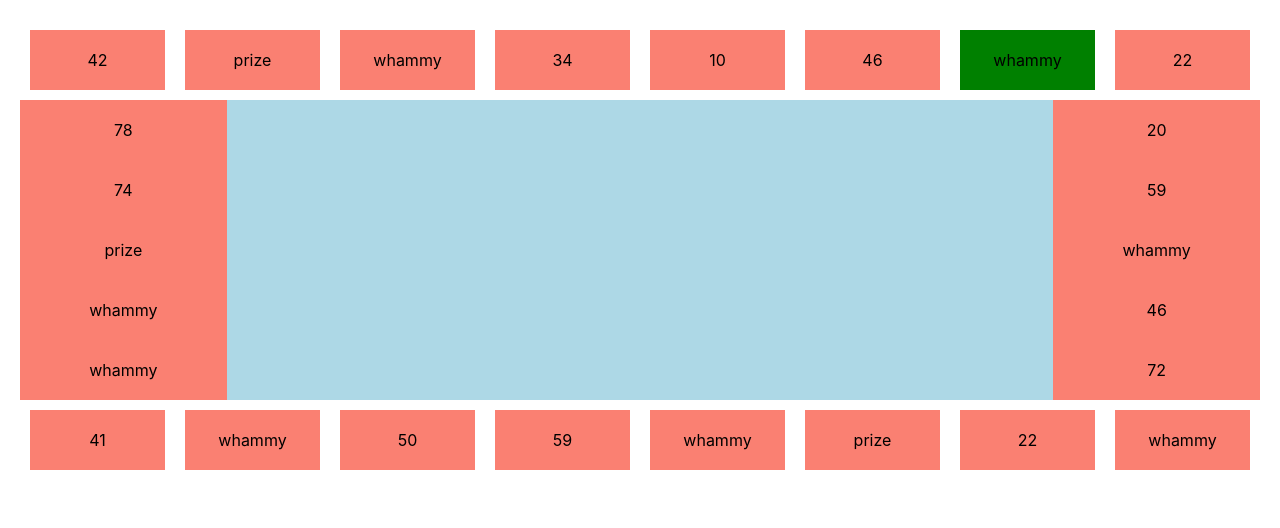
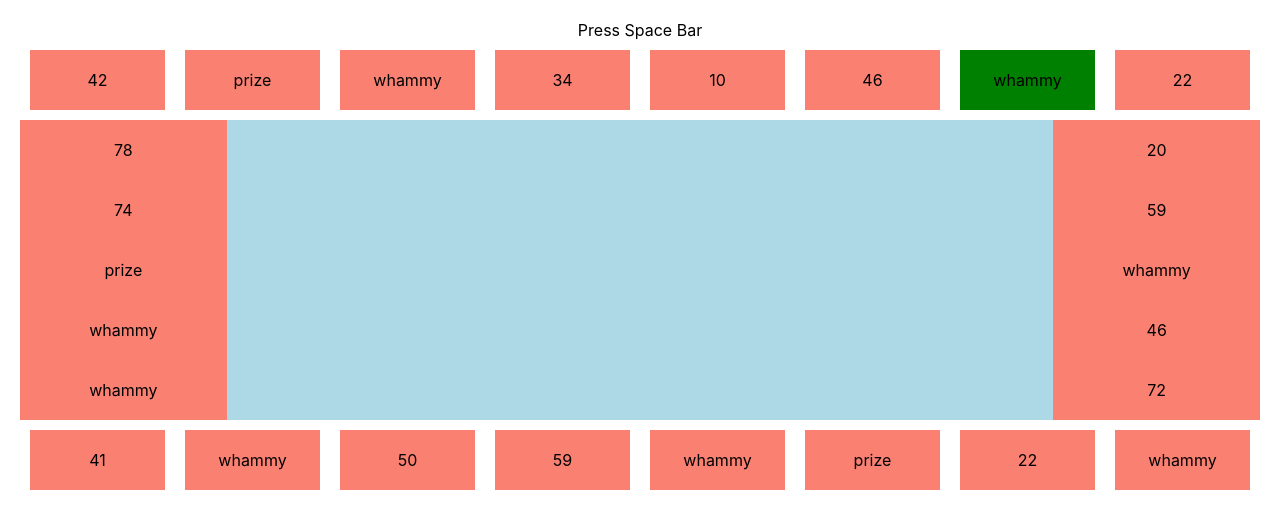
Before and after one commit to wnordmann/press-your-luck, a React (Create React App) app: page / in a window 1280 px wide. Shown: the top 528 px of the page. Built offline with nearby package versions, Linux system fonts and the light colour scheme.

Commit message:
Adding note

```diff
--- a/src/App.js
+++ b/src/App.js
@@ -82,6 +82,7 @@ class App extends Component {
 	render() {
 		return (
 			<div className="App">
+				<div>Press Space Bar</div>
 				<div className="flex-grid-edge">
 					<Square {...this.state} location={0} />
 					<Square {...this.state} location={1} />
```
